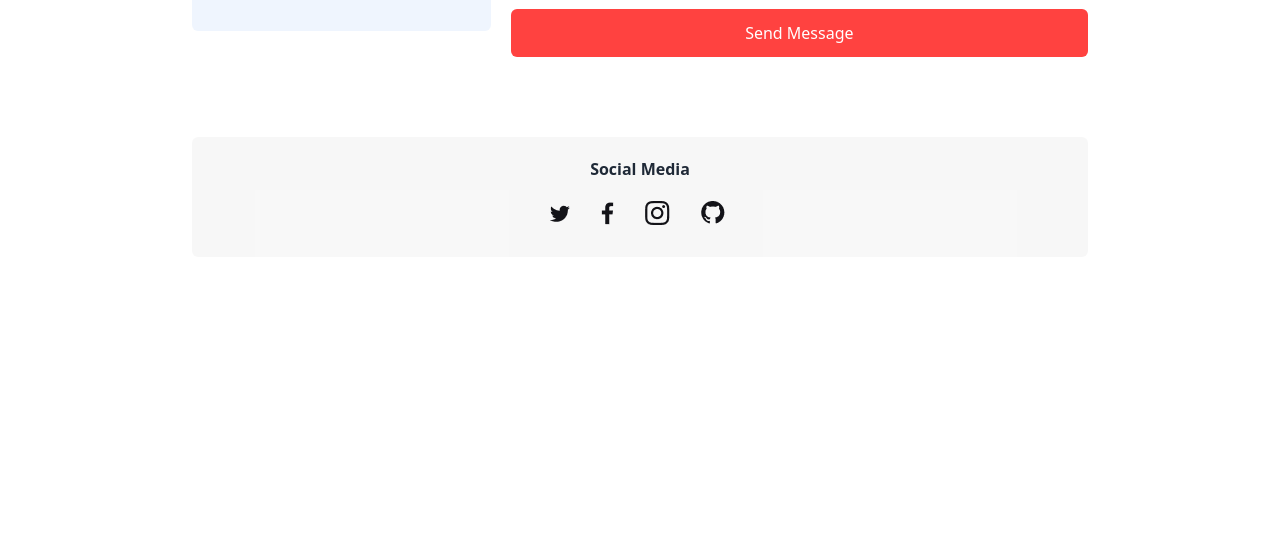
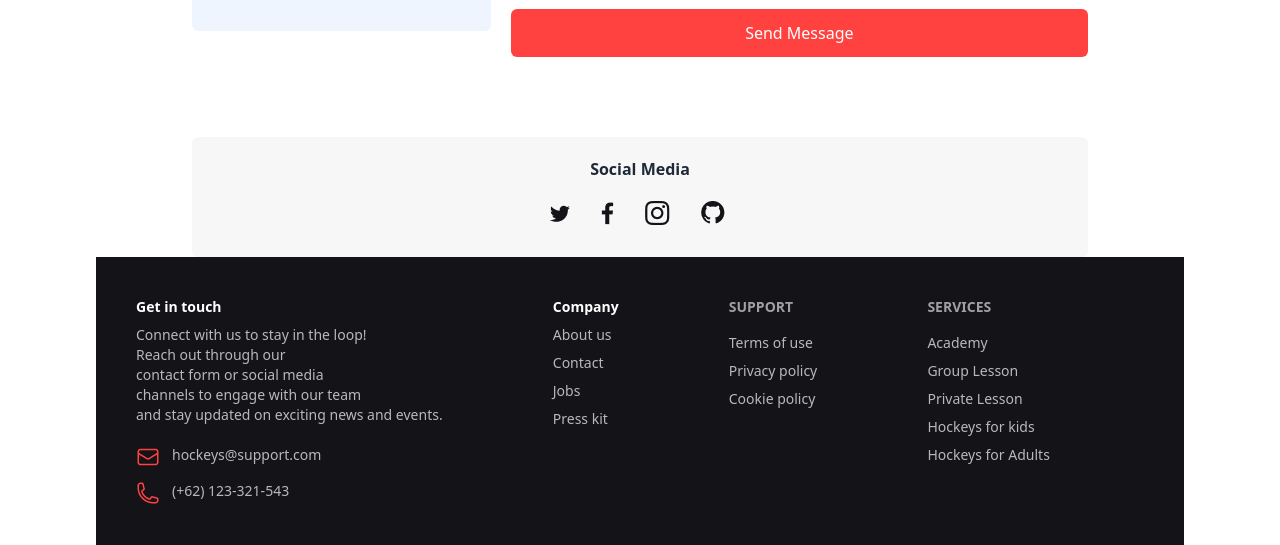
Before and after one commit to suhagadnansami1/hockey-page, a plain HTML site: page index.html in a window 1280 px wide. Shown: the part 5145-5690 px from the top of the page. Before the commit the page ends 5402 px from the top, so only its background shows below. Drawn offline with nearby package versions, Linux system fonts and the light colour scheme.

Commit message:
all done

```diff
--- a/index.html
+++ b/index.html
@@ -623,5 +623,45 @@
 
     </div>
 </section>
+
+<!-- footer secton -->
+
+<footer class="footer text-white p-10 bg-[#131318] w-[100%]">
+    <nav>
+   <h2 class="font-bold">Get in touch</h2>
+   <p class="opacity-70">
+    Connect with us to stay in the loop! <br> Reach out through our <br> contact form or social media <br> channels to engage with our team <br> and stay updated on exciting news and events.</p>
+    <div class="flex mt-3">
+        <img src="Images/foot-msg.png" alt="">
+        <p class="opacity-70 ml-3">hockeys@support.com</p>
+    </div>
+    <div class="flex mt-1">
+        <img src="Images/foot-call.png" alt="">
+        <p class="opacity-70 ml-3">(+62) 123-321-543</p>
+    </div>
+    </nav>
+    <nav>
+      <h6 class="font-bold ">Company</h6>
+      <a class="opacity-70 ml">About us</a>
+      <a class="opacity-70 ml">Contact</a>
+      <a class="opacity-70 ml">Jobs</a>
+      <a class="opacity-70 ml">Press kit</a>
+    </nav>
+    <nav>
+      <h6 class="footer-title">Support</h6>
+      <a class="opacity-70 ml">Terms of use</a>
+      <a class="opacity-70 ml">Privacy policy</a>
+      <a class="opacity-70 ml">Cookie policy</a>
+    </nav>
+    <nav>
+      <h6 class="footer-title">Services</h6>
+      <a class="opacity-70 ml">Academy</a>
+      <a class="opacity-70 ml">Group Lesson</a>
+      <a class="opacity-70 ml">Private Lesson</a>
+      <a class="opacity-70 ml">Hockeys for kids</a>
+      <a class="opacity-70 ml">Hockeys for Adults</a>
+    </nav>
+
+  </footer>
 </body>
 </html>
```
Also changed, not shown: Images/foot-call.png (added), Images/foot-msg.png (added).
